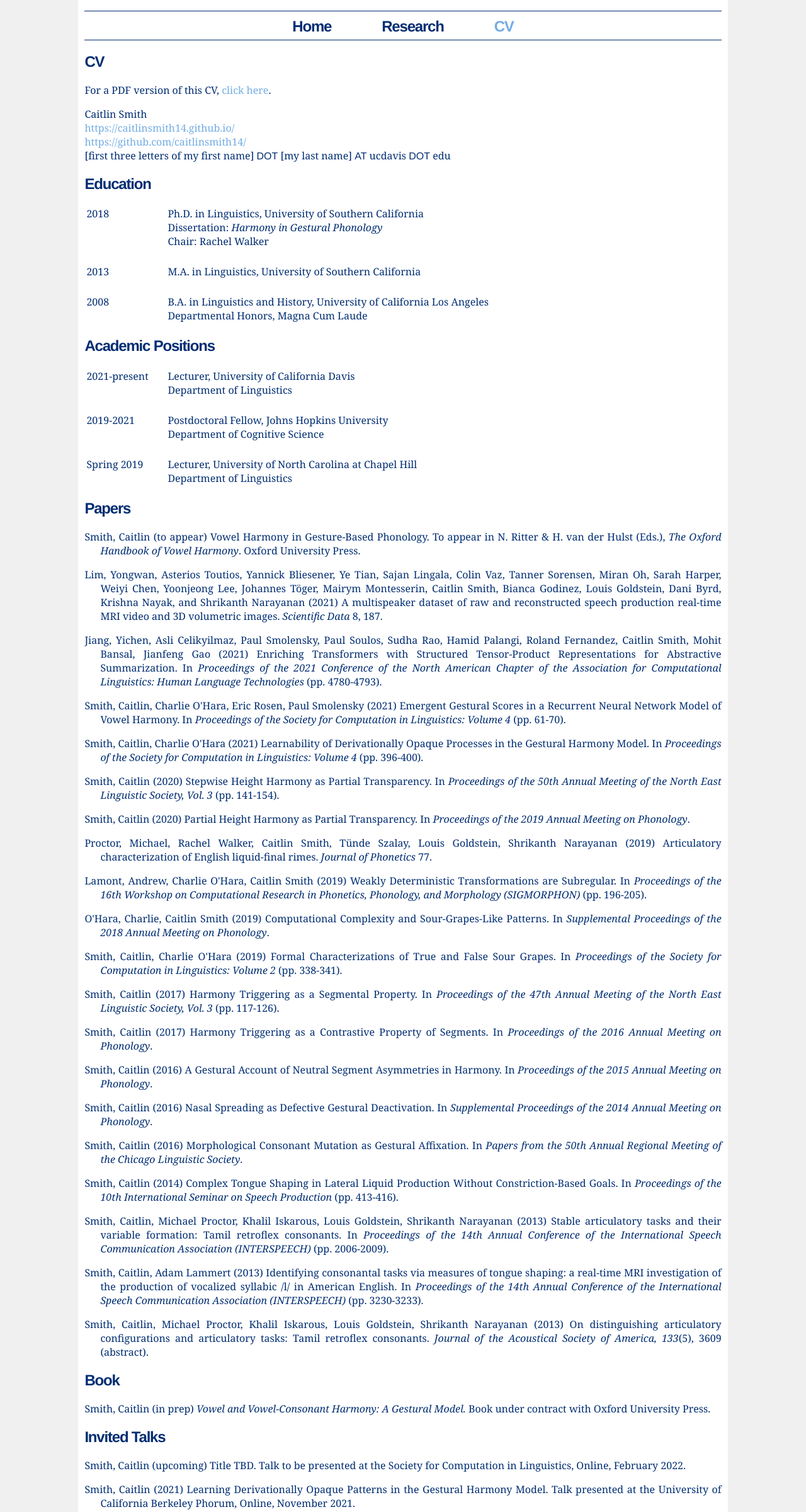
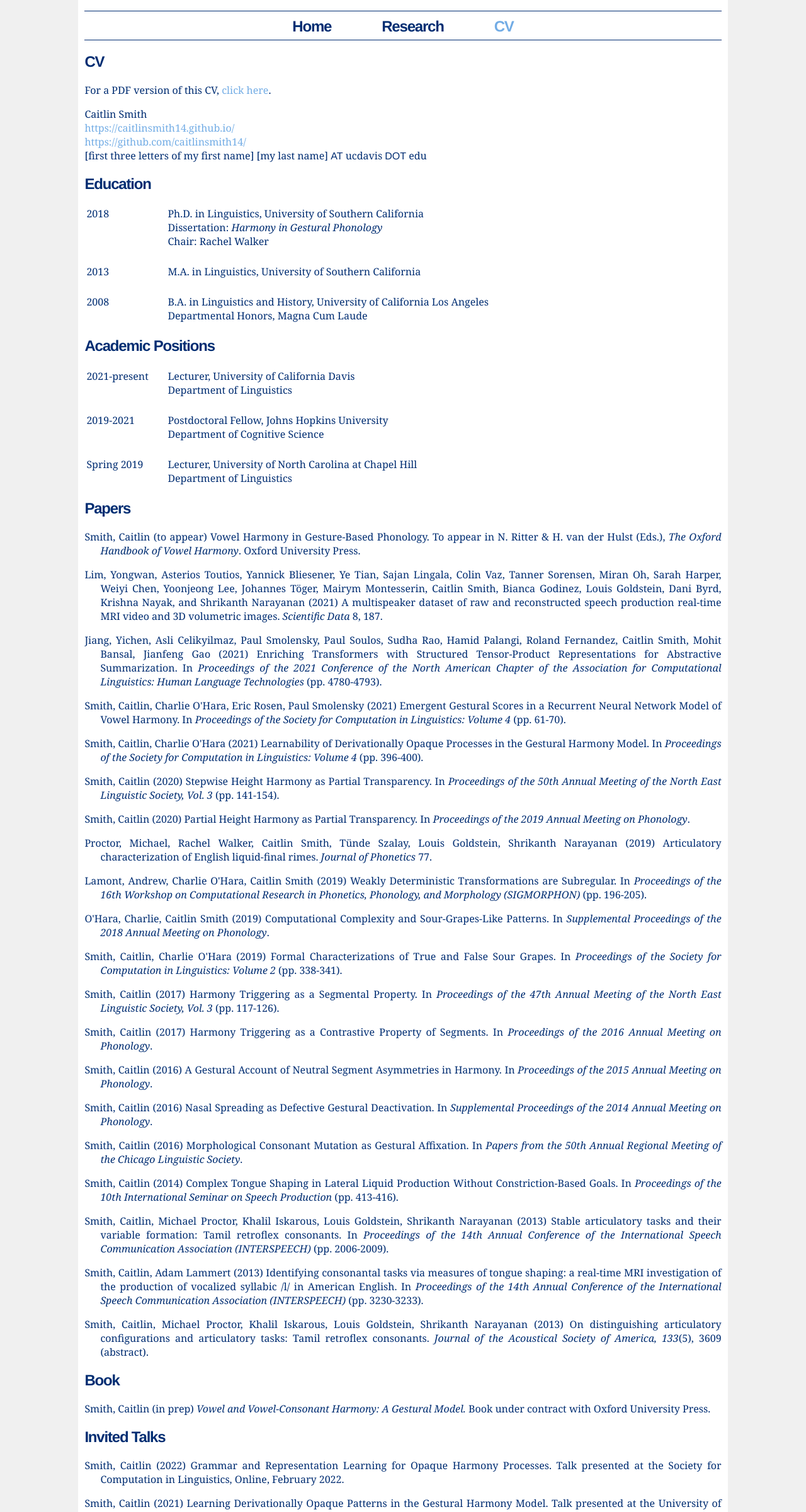
Before and after one commit to caitlinsmith14/caitlinsmith14.github.io, a plain HTML site: page cv.html in a window 1280 px wide. Shown: the part 129-2529 px from the top of the page at 63% size. Drawn offline with Linux system fonts and the light colour scheme.

Commit message:
CV updates

```diff
--- a/cv.html
+++ b/cv.html
@@ -34,7 +34,7 @@
       <p> Caitlin Smith<br>
         <a href="https://caitlinsmith14.github.io/">https://caitlinsmith14.github.io/</a><br>
         <a href="https://github.com/caitlinsmith14/">https://github.com/caitlinsmith14/</a><br>
-        [first three letters of my first name] <span class="email">DOT</span> [my last name] <span
+        [first three letters of my first name] [my last name] <span
           class="email">AT</span>
         ucdavis <span class="email">DOT</span> edu</p>
       <h2>Education</h2>
@@ -167,7 +167,7 @@
           Harmony: A Gestural Model.</i> Book under contract with Oxford
         University Press.</p>
       <h2>Invited Talks</h2>
-      <p class="citation">Smith, Caitlin (upcoming) Title TBD. Talk to be presented at the Society for Computation in Linguistics, Online, February 2022.</p>
+      <p class="citation">Smith, Caitlin (2022) Grammar and Representation Learning for Opaque Harmony Processes. Talk presented at the Society for Computation in Linguistics, Online, February 2022.</p>
       <p class="citation">Smith, Caitlin (2021) Learning Derivationally Opaque Patterns in the Gestural Harmony Model. Talk presented at the University of California Berkeley Phorum, Online, November 2021.</p>
       <p class="citation">Smith, Caitlin (2021) Learning Derivationally Opaque Patterns in the Gestural Harmony Model. Talk presented at the Michigan State University Linguistics Colloquium series, Online, November 2021.</p>
       <p class="citation">Smith, Caitlin (2021) Learning Derivationally Opaque
```
Also changed, not shown: research.html (+4 -0 lines), 1 other file.
